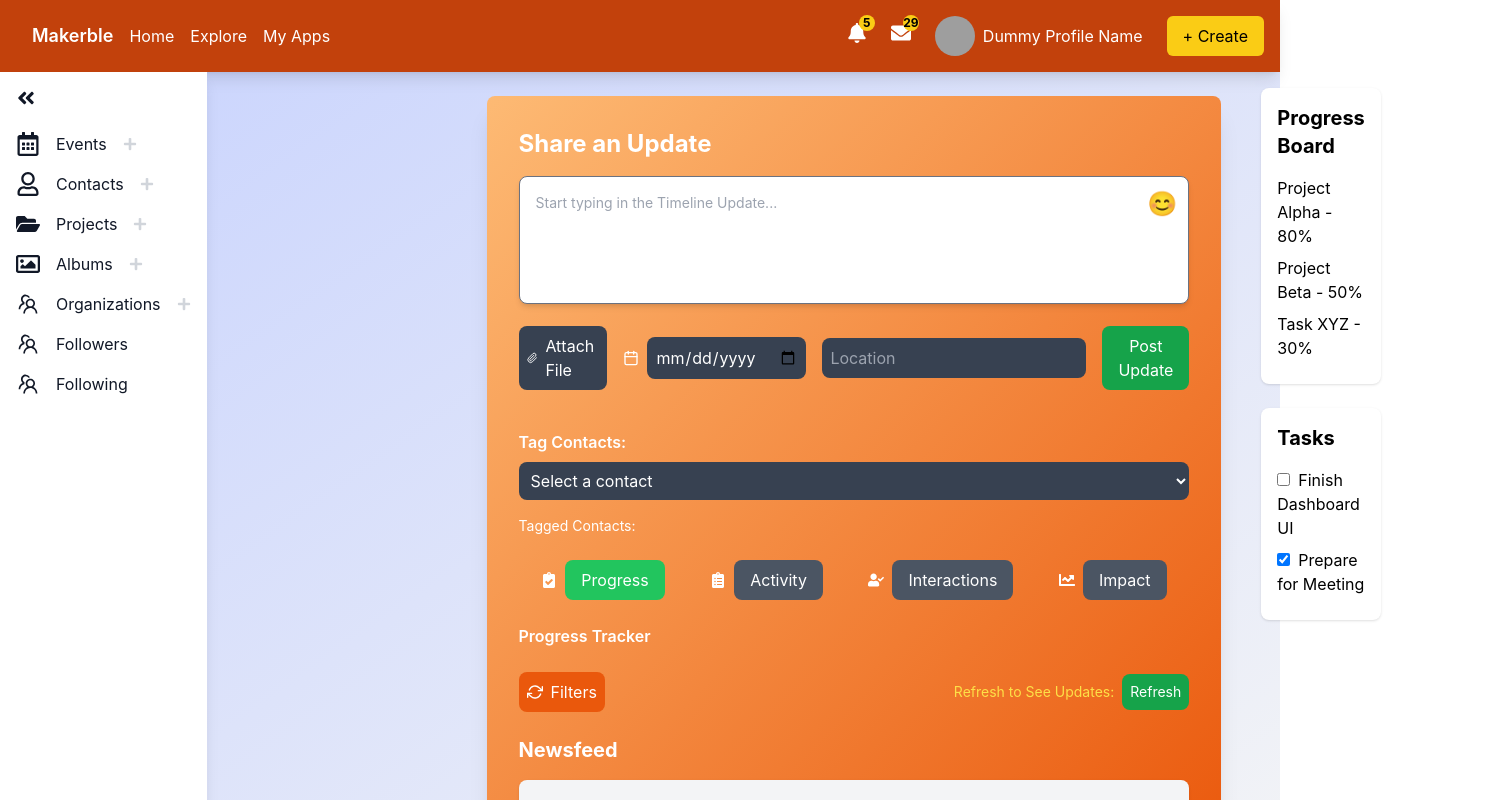
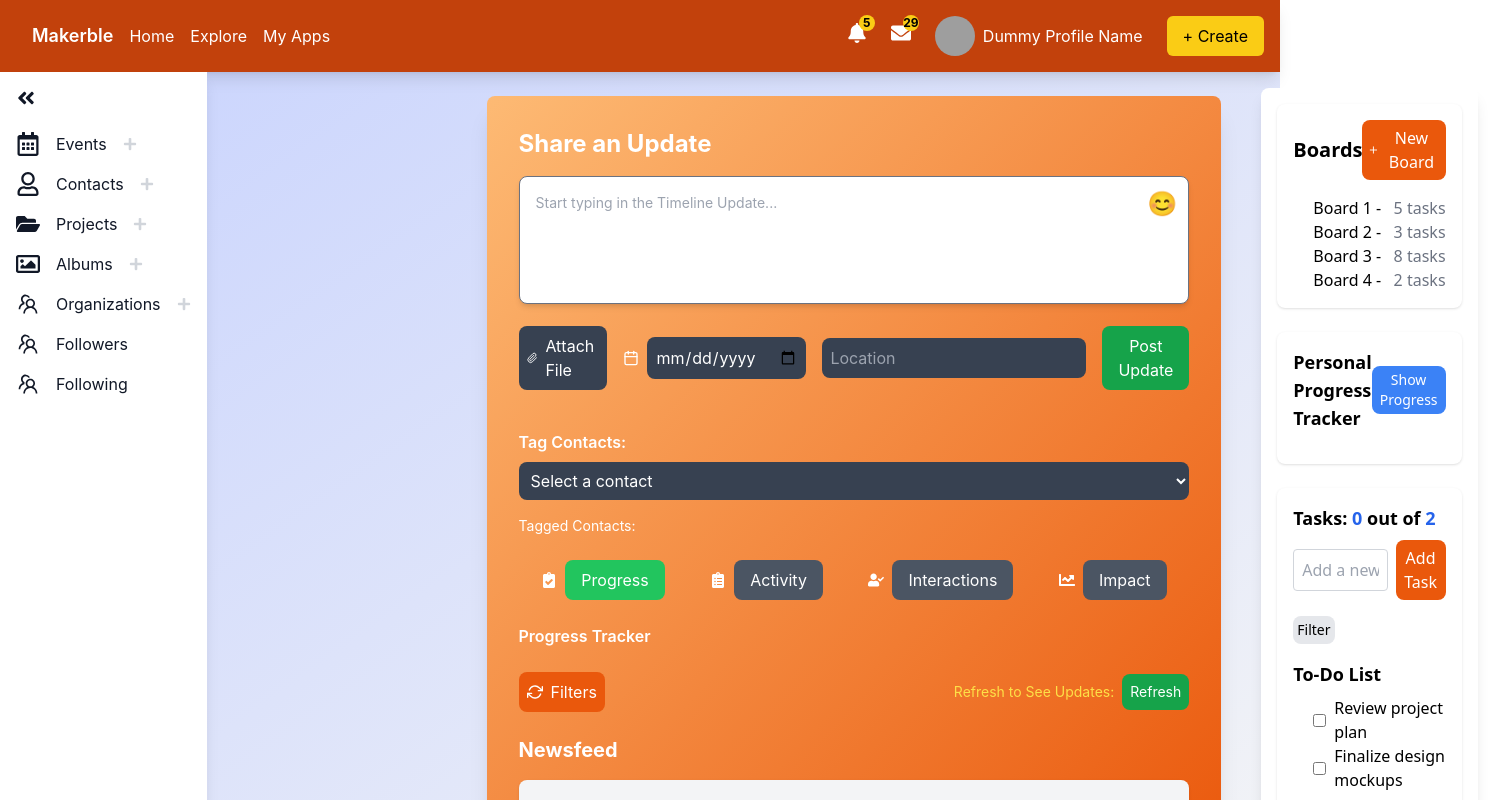
Before and after one commit to goswamiAnushka/redesign_M, a React (Create React App) app in the folder my-homepage/: page / in a window 1280 px wide. Shown: the top 800 px of the page, 1494 px wide, since content can reach past the window. Built offline with nearby package versions, Linux system fonts and the light colour scheme; grey boxes are pictures that could not be loaded.

Commit message:
changed and updated right column

```diff
--- a/my-homepage/package.json
+++ b/my-homepage/package.json
@@ -10,8 +10,10 @@
     "@types/node": "^16.18.114",
     "@types/react": "^18.3.11",
     "@types/react-dom": "^18.3.1",
+    "chart.js": "^4.4.5",
     "emoji-picker-react": "^4.12.0",
     "react": "^18.3.1",
+    "react-chartjs-2": "^5.2.0",
     "react-datepicker": "^7.5.0",
     "react-dom": "^18.3.1",
     "react-icons": "^5.3.0",
@@ -46,6 +48,7 @@
     ]
   },
   "devDependencies": {
+    "@types/react-chartjs-2": "^2.5.7",
     "autoprefixer": "^10.4.20",
     "postcss": "^8.4.47",
     "tailwindcss": "^3.4.14"
--- a/my-homepage/src/components/ProgressBoard.tsx
+++ b/my-homepage/src/components/ProgressBoard.tsx
@@ -1,16 +1,70 @@
-import React from 'react';
+import React, { useState } from 'react';
+import { FiChevronDown } from 'react-icons/fi';
+
+// Define the type for progress data
+type ProgressData = {
+  [key: string]: { progress: number };
+};
 
 const ProgressBoard: React.FC = () => {
+  const [selectedProject, setSelectedProject] = useState<string>('Project Alpha');
+  const [dropdownOpen, setDropdownOpen] = useState<boolean>(false);
+
+  // Dummy progress data
+  const progressData: ProgressData = {
+    'Project Alpha': { progress: 80 },
+    'Project Beta': { progress: 50 },
+    'Task XYZ': { progress: 30 },
+  };
+
   return (
-    <div className="p-4 bg-white rounded-lg shadow">
-      <h2 className="font-bold text-xl mb-4">Progress Board</h2>
-      <ul>
-        <li className="mb-2">Project Alpha - 80%</li>
-        <li className="mb-2">Project Beta - 50%</li>
-        <li className="mb-2">Task XYZ - 30%</li>
-      </ul>
+    <div className="relative p-6 bg-white rounded-lg shadow-lg space-y-4">
+      <h2 className="font-bold text-xl mb-2">Progress Board</h2>
+
+      {/* Dropdown for selecting project */}
+      <div className="relative">
+        <button
+          onClick={() => setDropdownOpen(!dropdownOpen)}
+          className="flex items-center justify-between p-3 bg-orange-600 text-white rounded-lg w-full hover:bg-orange-700 transition"
+        >
+          {selectedProject} <FiChevronDown />
+        </button>
+        {dropdownOpen && (
+          <div className="absolute top-12 left-0 bg-white border rounded-lg shadow-lg w-full z-10">
+            {Object.keys(progressData).map((project) => (
+              <button
+                key={project}
+                className="block p-2 text-gray-700 hover:bg-gray-100 w-full text-left"
+                onClick={() => {
+                  setSelectedProject(project);
+                  setDropdownOpen(false);
+                }}
+              >
+                {project}
+              </button>
+            ))}
+          </div>
+        )}
+      </div>
+
+      {/* Statistical Progress Bar */}
+      <div className="bg-white p-4 rounded-lg shadow">
+        <div className="flex items-center mb-2">
+          <span className="mr-2 font-semibold">{selectedProject} Progress:</span>
+          <span>{progressData[selectedProject].progress}%</span>
+        </div>
+        <div className="w-full bg-gray-200 rounded-full h-4">
+          <div
+            className="bg-orange-600 h-4 rounded-full"
+            style={{ width: `${progressData[selectedProject].progress}%` }}
+          />
+        </div>
+      </div>
     </div>
   );
 };
 
 export default ProgressBoard;
+
+// Adding this empty export to ensure it's treated as a module
+export {};
--- a/my-homepage/src/components/RightColumn.tsx
+++ b/my-homepage/src/components/RightColumn.tsx
@@ -1,12 +1,172 @@
-import React from 'react';
-import ProgressBoard from './ProgressBoard';
-import Tasks from './Tasks';
+import React, { useState } from 'react';
+import { FiPlus, FiSettings } from 'react-icons/fi';
+
+// Dummy progress data
+const progressData = [
+  { label: 'Project Alpha', progress: 80, color: '#FF6B35' },
+  { label: 'Project Beta', progress: 50, color: '#36A2EB' },
+  { label: 'Task XYZ', progress: 30, color: '#4BC0C0' },
+];
+
+// Dummy boards data
+const boardsData = [
+  { name: 'Board 1', tasks: 5 },
+  { name: 'Board 2', tasks: 3 },
+  { name: 'Board 3', tasks: 8 },
+  { name: 'Board 4', tasks: 2 },
+];
 
 const RightColumn: React.FC = () => {
+  const [isPopupOpen, setIsPopupOpen] = useState(false);
+  const [showProgress, setShowProgress] = useState(false);
+  const [taskInput, setTaskInput] = useState('');
+
+  // Pre-existing tasks
+  const [tasks, setTasks] = useState<{ title: string; completed: boolean }[]>([
+    { title: 'Review project plan', completed: false },
+    { title: 'Finalize design mockups', completed: false },
+  ]);
+
+  const [completedTasksCount, setCompletedTasksCount] = useState(0);
+
+  const handleAddTask = () => {
+    if (taskInput.trim()) {
+      setTasks([...tasks, { title: taskInput, completed: false }]);
+      setTaskInput('');
+      updateCompletedTasksCount();
+    }
+  };
+
+  const toggleTaskCompletion = (index: number) => {
+    const newTasks = [...tasks];
+    newTasks[index].completed = !newTasks[index].completed;
+    setTasks(newTasks);
+    updateCompletedTasksCount();
+  };
+
+  const updateCompletedTasksCount = () => {
+    const count = tasks.filter(task => task.completed).length;
+    setCompletedTasksCount(count);
+  };
+
   return (
-    <div className="space-y-6">
-      <ProgressBoard />
-      <Tasks />
+    <div className="space-y-6 p-4 bg-white rounded-lg shadow-lg font-sans">
+      {/* Boards Section */}
+      <div className="bg-white p-4 rounded-lg shadow">
+        <div className="flex justify-between items-center mb-4">
+          <h2 className="font-bold text-xl">Boards</h2>
+          <button
+            onClick={() => setIsPopupOpen(true)}
+            className="flex items-center p-1.5 bg-orange-600 text-white rounded-lg hover:bg-orange-700 transition"
+          >
+            <FiPlus className="mr-1" /> New Board
+          </button>
+        </div>
+        <ul className="list-disc pl-5">
+          {boardsData.map((board, index) => (
+            <li key={index} className="flex justify-between">
+              {board.name} - <span className="text-gray-500">{board.tasks} tasks</span>
+            </li>
+          ))}
+        </ul>
+      </div>
+
+      {/* Add Board Popup */}
+      {isPopupOpen && (
+        <div className="absolute inset-0 flex items-center justify-center z-20">
+          <div className="bg-white rounded-lg shadow-lg p-6">
+            <h3 className="font-bold text-lg mb-4">Add New Board</h3>
+            <input
+              type="text"
+              placeholder="Board Name"
+              className="border border-gray-300 rounded p-2 mb-4 w-full"
+            />
+            <button
+              onClick={() => setIsPopupOpen(false)}
+              className="bg-orange-600 text-white rounded-lg p-1.5 hover:bg-orange-700 transition"
+            >
+              Create
+            </button>
+            <button
+              onClick={() => setIsPopupOpen(false)}
+              className="ml-2 text-gray-500 text-sm"
+            >
+              Cancel
+            </button>
+          </div>
+        </div>
+      )}
+
+      {/* Personal Progress Tracker */}
+      <div className="bg-white p-4 rounded-lg shadow">
+        <div className="flex justify-between items-center mb-4">
+          <h2 className="font-bold text-lg">Personal Progress Tracker</h2>
+          <button
+            onClick={() => setShowProgress(!showProgress)}
+            className="bg-blue-500 text-white text-sm rounded-lg px-2 py-1 hover:bg-blue-600 transition"
+          >
+            {showProgress ? 'Hide Progress' : 'Show Progress'}
+          </button>
+        </div>
+        {showProgress && (
+          <>
+            {progressData.map((item, index) => (
+              <div key={index} className="mb-4 flex items-center justify-between">
+                <span className="font-semibold mr-2">{item.label}:</span>
+                <div className="relative w-full bg-gray-200 rounded-full h-3 mx-2">
+                  <div
+                    className="h-3 rounded-full"
+                    style={{
+                      width: `${item.progress}%`,
+                      backgroundColor: item.color,
+                    }}
+                  />
+                </div>
+                <span className="font-semibold">{item.progress}%</span>
+              </div>
+            ))}
+          </>
+        )}
+      </div>
+
+      {/* Tasks Section */}
+      <div className="bg-white p-4 rounded-lg shadow">
+        <h2 className="font-bold text-lg mb-2">
+          Tasks: <span className="text-blue-600">{completedTasksCount}</span> out of <span className="text-blue-600">{tasks.length}</span>
+        </h2>
+        <div className="flex items-center mb-4">
+          <input
+            type="text"
+            value={taskInput}
+            onChange={(e) => setTaskInput(e.target.value)}
+            placeholder="Add a new task..."
+            className="border border-gray-300 rounded p-2 w-full"
+          />
+          <button
+            onClick={handleAddTask}
+            className="ml-2 bg-orange-600 text-white rounded-lg p-1.5 hover:bg-orange-700 transition"
+          >
+            Add Task
+          </button>
+        </div>
+        <button className="bg-gray-200 p-1 rounded-lg hover:bg-gray-300 text-sm">Filter</button>
+        <div className="mt-4">
+          <h2 className="font-bold text-lg mb-2">To-Do List</h2>
+          <ul className="list-disc pl-5">
+            {tasks.map((task, index) => (
+              <li key={index} className={`flex items-center ${task.completed ? 'line-through text-gray-500' : ''}`}>
+                <input
+                  type="checkbox"
+                  checked={task.completed}
+                  onChange={() => toggleTaskCompletion(index)}
+                  className="mr-2"
+                />
+                {task.title}
+              </li>
+            ))}
+          </ul>
+        </div>
+      </div>
     </div>
   );
 };
--- a/my-homepage/src/components/Tasks.tsx
+++ b/my-homepage/src/components/Tasks.tsx
@@ -7,13 +7,19 @@ const Tasks: React.FC = () => {
   ];
 
   return (
-    <div className="p-4 bg-white rounded-lg shadow">
+    <div className="p-4 bg-white rounded-lg shadow space-y-4">
       <h2 className="font-bold text-xl mb-4">Tasks</h2>
-      <ul>
+      <ul className="space-y-2">
         {tasks.map((task) => (
-          <li key={task.id} className="mb-2">
-            <input type="checkbox" checked={task.completed} className="mr-2" />
-            {task.title}
+          <li key={task.id} className="flex items-center">
+            <input
+              type="checkbox"
+              checked={task.completed}
+              className="mr-2 h-4 w-4 text-orange-600 focus:ring-orange-500"
+            />
+            <span className={`${task.completed ? 'line-through text-gray-500' : 'text-gray-800'}`}>
+              {task.title}
+            </span>
           </li>
         ))}
       </ul>
```
Also changed, not shown: 1 other file (tests, documents, lock files or other folders).
